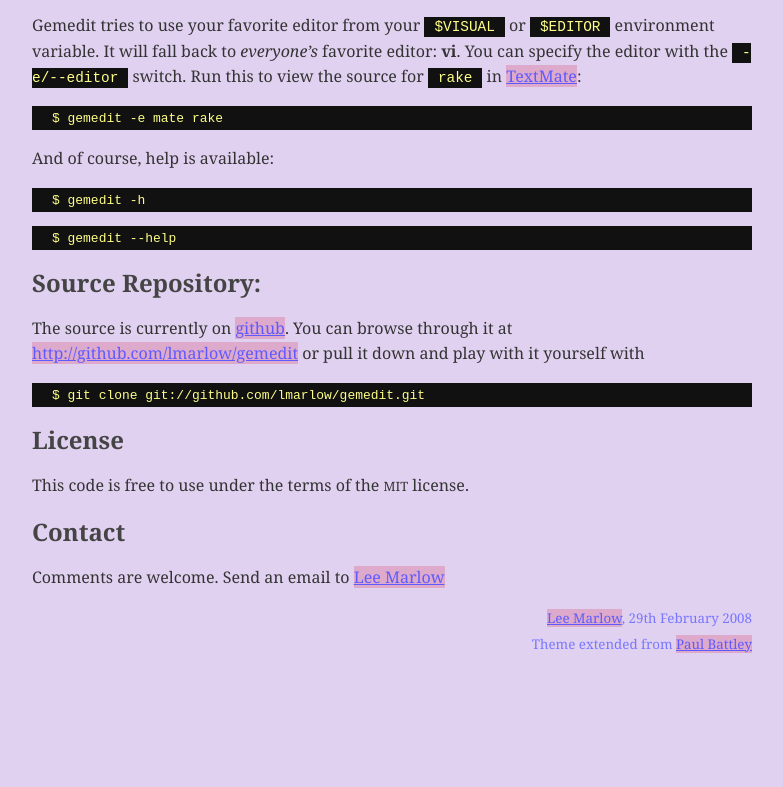
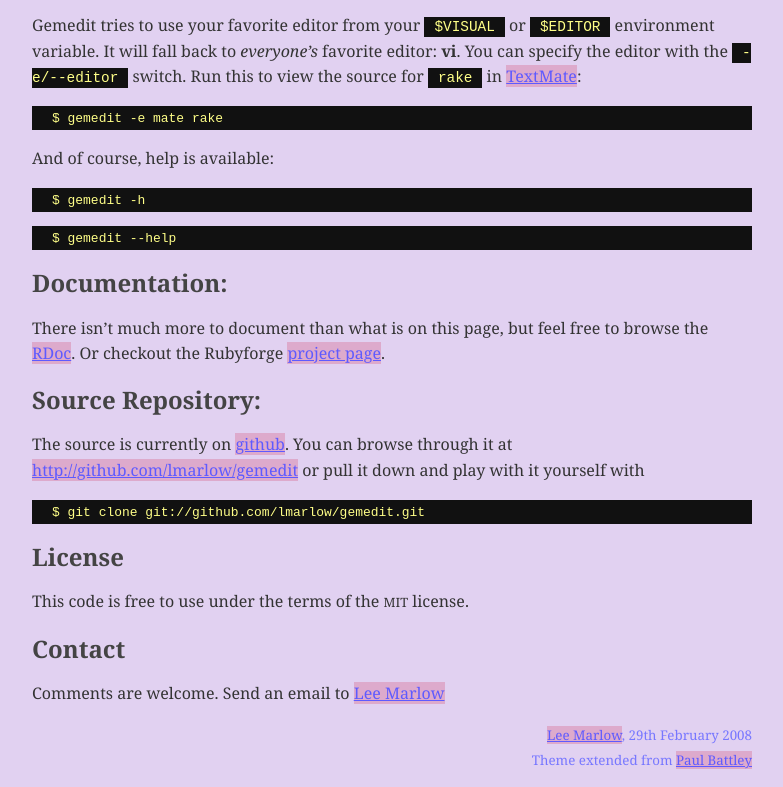
Before and after one commit to lmarlow/gemedit, a plain HTML site: page website/index.html in a window 1280 px wide. Shown: the part 683-1470 px from the top of the page, without its empty margins (248-1031 px from the left). Before the commit the page ends 1354 px from the top, so only its background shows below. Drawn offline with Linux system fonts and the light colour scheme.

Commit message:
add links to the RDoc and rubyforge project page

```diff
--- a/website/index.html
+++ b/website/index.html
@@ -71,6 +71,12 @@ If you would like some basic command completion for installed gems add the follo
   <pre><code>$ gemedit --help</code></pre></p>
 
 
+	<h2>Documentation:</h2>
+
+
+	<p>There isn&#8217;t much more to document than what is on this page, but feel free to browse the <a href="http://gemedit.rubyforge.org/rdoc/">RDoc</a>.  Or checkout the Rubyforge <a href="http://rubyforge.org/projects/gemedit/">project page</a>.</p>
+
+
 	<h2>Source Repository:</h2>
 
 
```
Also changed, not shown: README.txt, website/index.txt.
